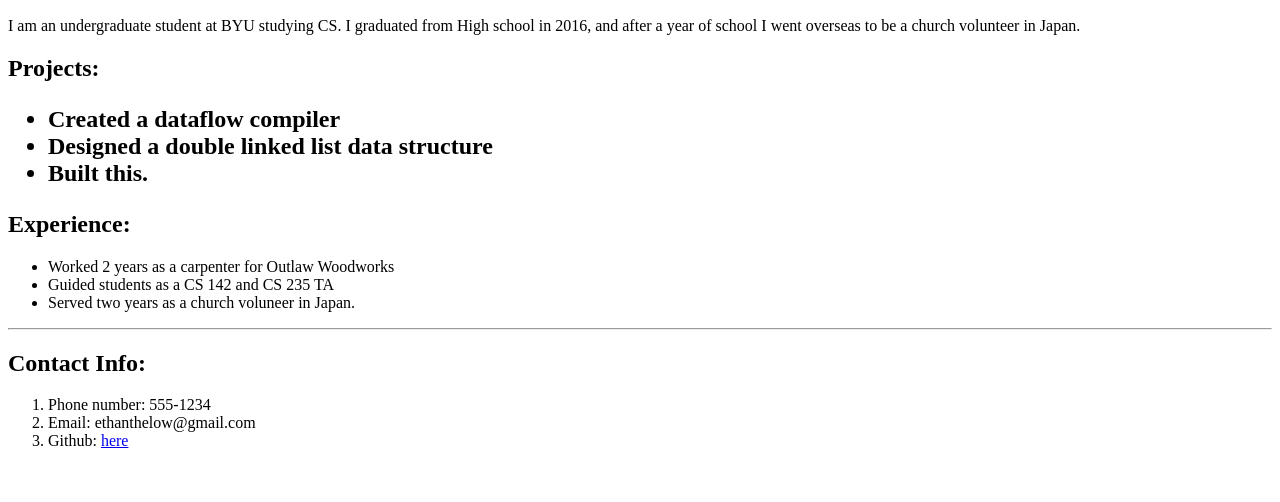
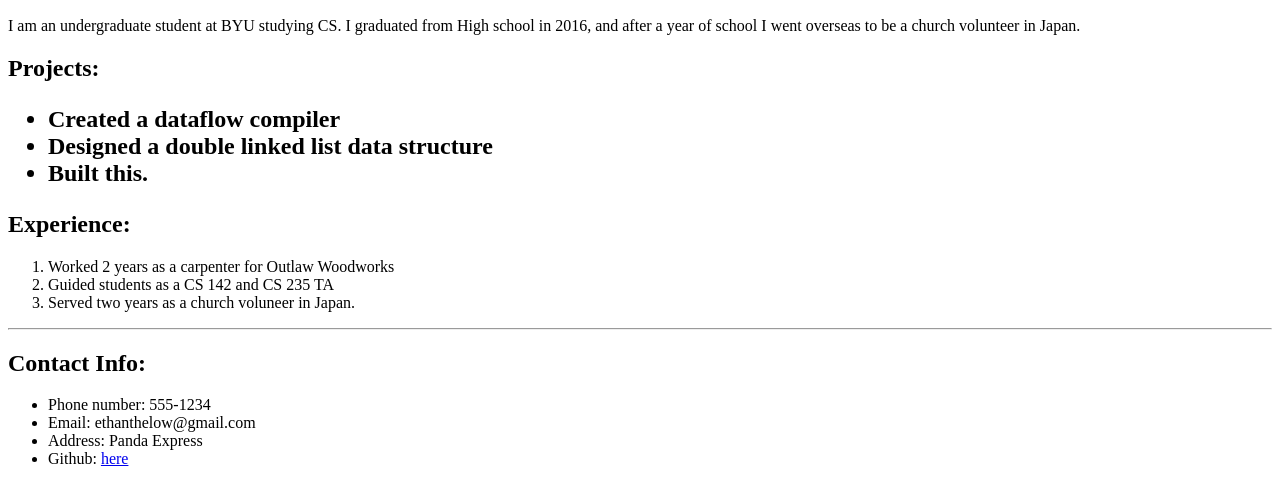
Before and after one commit to babananabananana/portfolio, a plain HTML site: page index.html in a window 1280 px wide. Shown: the part 110-612 px from the top of the page. Drawn offline with Linux system fonts and the light colour scheme.

Commit message:
update address

```diff
--- a/index.html
+++ b/index.html
@@ -18,16 +18,17 @@
     <li>Built this.</li>
     </ul>
     <h2>Experience:</h2>
-    <ul>
+    <ol>
     <li>Worked 2 years as a carpenter for Outlaw Woodworks</li>
     <li>Guided students as a CS 142 and CS 235 TA</li>
     <li>Served two years as a church voluneer in Japan.</li>
-    </ul>
+  </ol>
     <hr>
     <h2>Contact Info:</h2>
-    <ol>
+    <ul>
       <li>Phone number: 555-1234</li>
       <li>Email: ethanthelow@gmail.com</li>
+      <li>Address: Panda Express</li>
       <li>Github: <a href="https://github.com/babananabananana">here</a></li>
-    </ol>
+    </ul>
   </body>
```
